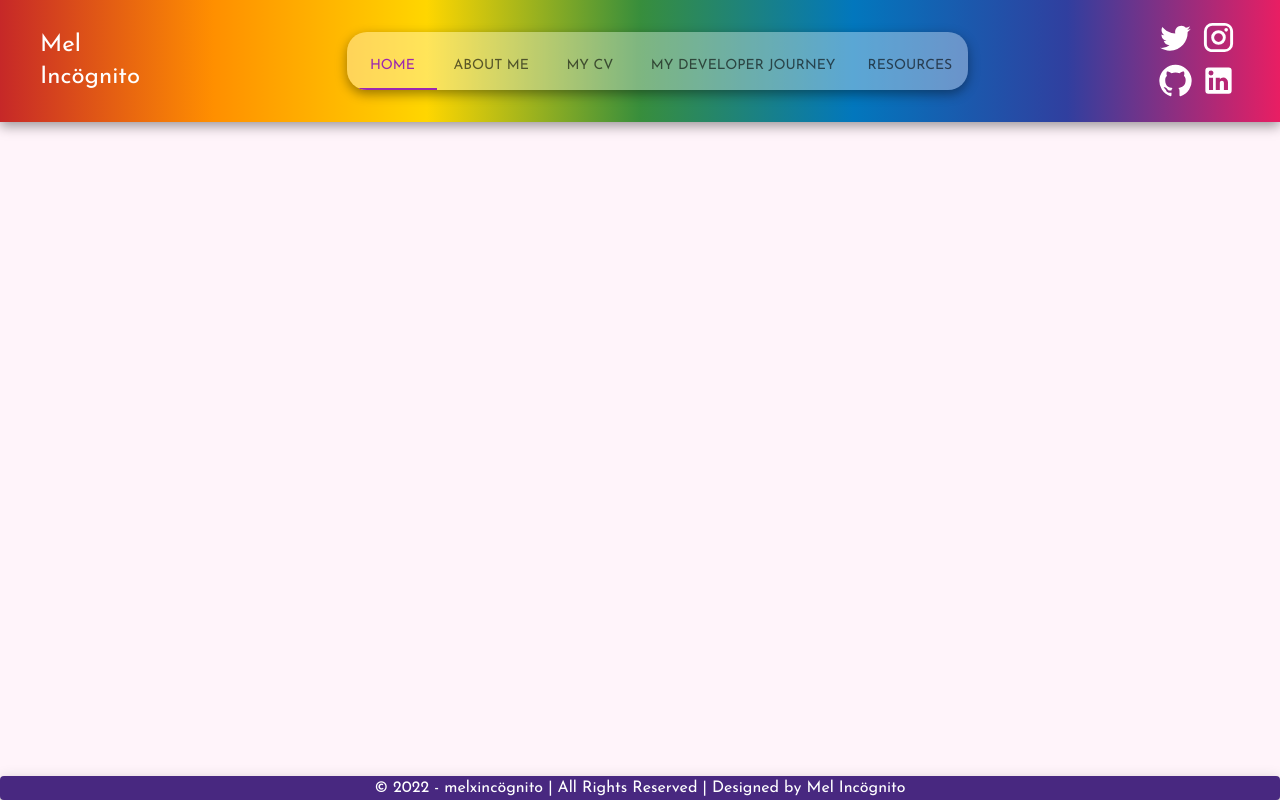
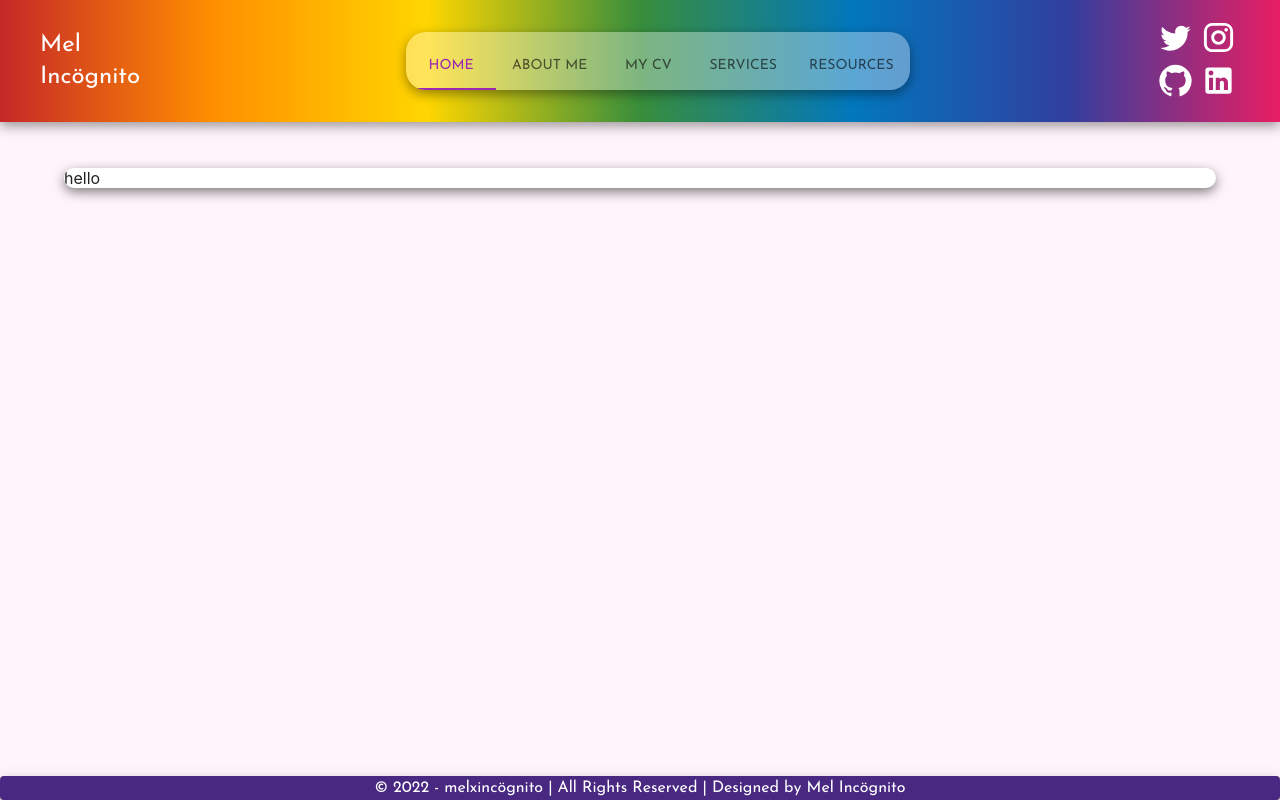
Before and after one commit to melxincognito/melxincognito-webpage, a React (Create React App) app: page /services in a window 1280 px wide. Built offline with nearby package versions, Linux system fonts and the light colour scheme.

Commit message:
switched dev journey to services

```diff
--- a/src/App.js
+++ b/src/App.js
@@ -1,13 +1,14 @@
 import HomePage from "./pages/HomePage";
 import AboutMe from "./pages/AboutMe";
 import MyProjects from "./pages/MyProjects";
-import MyDevJourney from "./pages/MyDevJourney";
+
 import Resources from "./pages/Resources";
 import { Route, Routes } from "react-router-dom";
 import Layout from "./components/navigation/Layout";
 
 import { ThemeProvider } from "@mui/material";
 import theme from "./assets/theme";
+import Services from "./pages/Services";
 
 function App() {
   return (
@@ -17,7 +18,7 @@ function App() {
           <Route path="/" element={<HomePage />} />
           <Route path="/about" element={<AboutMe />} />
           <Route path="/mycv" element={<MyProjects />} />
-          <Route path="/mydevjourney" element={<MyDevJourney />} />
+          <Route path="/services" element={<Services />} />
           <Route path="/resources" element={<Resources />} />
         </Routes>
       </Layout>
--- a/src/components/navigation/NavigationBar.js
+++ b/src/components/navigation/NavigationBar.js
@@ -79,9 +79,9 @@ export default function NavigationBar() {
             <Tab value="three" label="My CV" component={Link} to="/mycv" />
             <Tab
               value="four"
-              label="My Developer Journey"
+              label="Services"
               component={Link}
-              to="/mydevjourney"
+              to="/services"
             />
             <Tab
               value="five"
--- /dev/null
+++ b/src/pages/Services.js
@@ -0,0 +1,10 @@
+import React from "react";
+import MainCard from "../components/ui/MainCard";
+export default function Services() {
+  return (
+    <div>
+      {" "}
+      <MainCard> hello</MainCard>
+    </div>
+  );
+}
```
